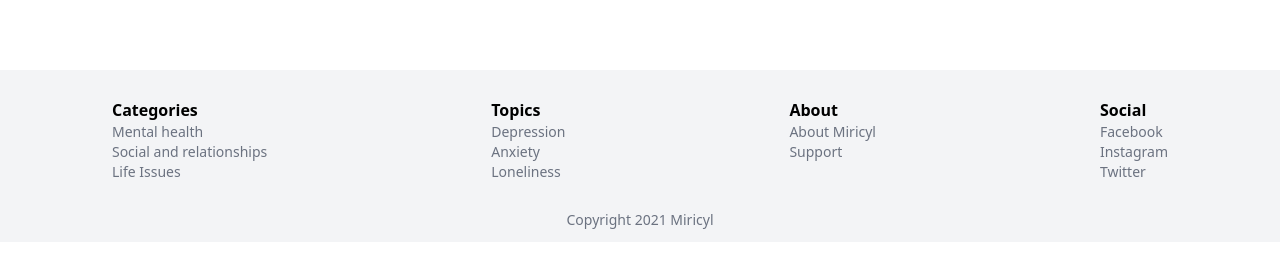
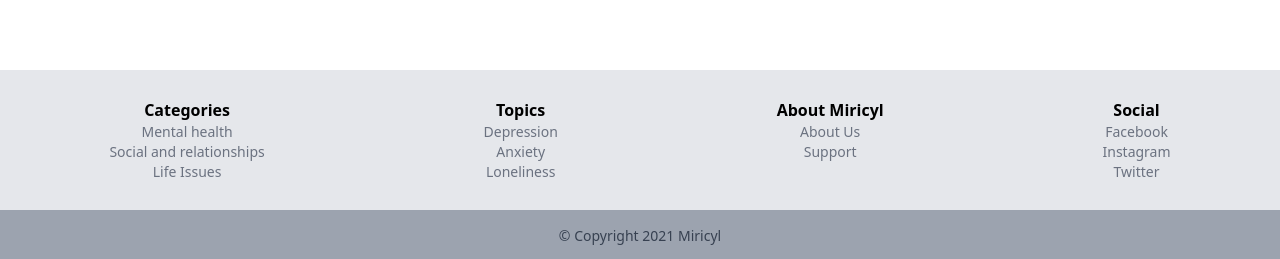
Before and after one commit to codingduckscyf/miricyl, a Next.js app: page / in a window 1280 px wide. Shown: the part 1795-2054 px from the top of the page. Built offline with nearby package versions, Linux system fonts and the light colour scheme; no server answers; the database is empty.

Commit message:
footer improvements

```diff
--- a/components/Footer/index.js
+++ b/components/Footer/index.js
@@ -2,22 +2,22 @@ import FooterList from "./FooterList";
 
 const categories = ["Mental health", "Social and relationships", "Life Issues"];
 const topics = ["Depression", "Anxiety", "Loneliness"];
-const about = ["About Miricyl", "Support"];
+const about = ["About Us", "Support"];
 const social = ["Facebook", "Instagram", "Twitter"];
 
 const Footer = () => {
   return (
-    <footer className="bg-gray-100 w-full">
-      <div className="container mx-auto">
-        <div className="flex justify-around">
+    <footer className="bg-gray-200">
+      <div>
+        <div className="flex flex-col sm:flex-row sm:justify-around text-center">
           <FooterList listName="Categories" listItems={categories} />
           <FooterList listName="Topics" listItems={topics} />
-          <FooterList listName="About" listItems={about} />
+          <FooterList listName="About Miricyl" listItems={about} />
           <FooterList listName="Social" listItems={social} />
         </div>
-        <p className="text-gray-500 pt-7 text-center pb-3 text-sm">
-          Copyright {new Date().getFullYear()} Miricyl
-        </p>
+        <div className="text-gray-700 py-4 mt-7 text-center text-sm bg-gray-400 ">
+          © Copyright {new Date().getFullYear()} Miricyl
+        </div>
       </div>
     </footer>
   );
```
